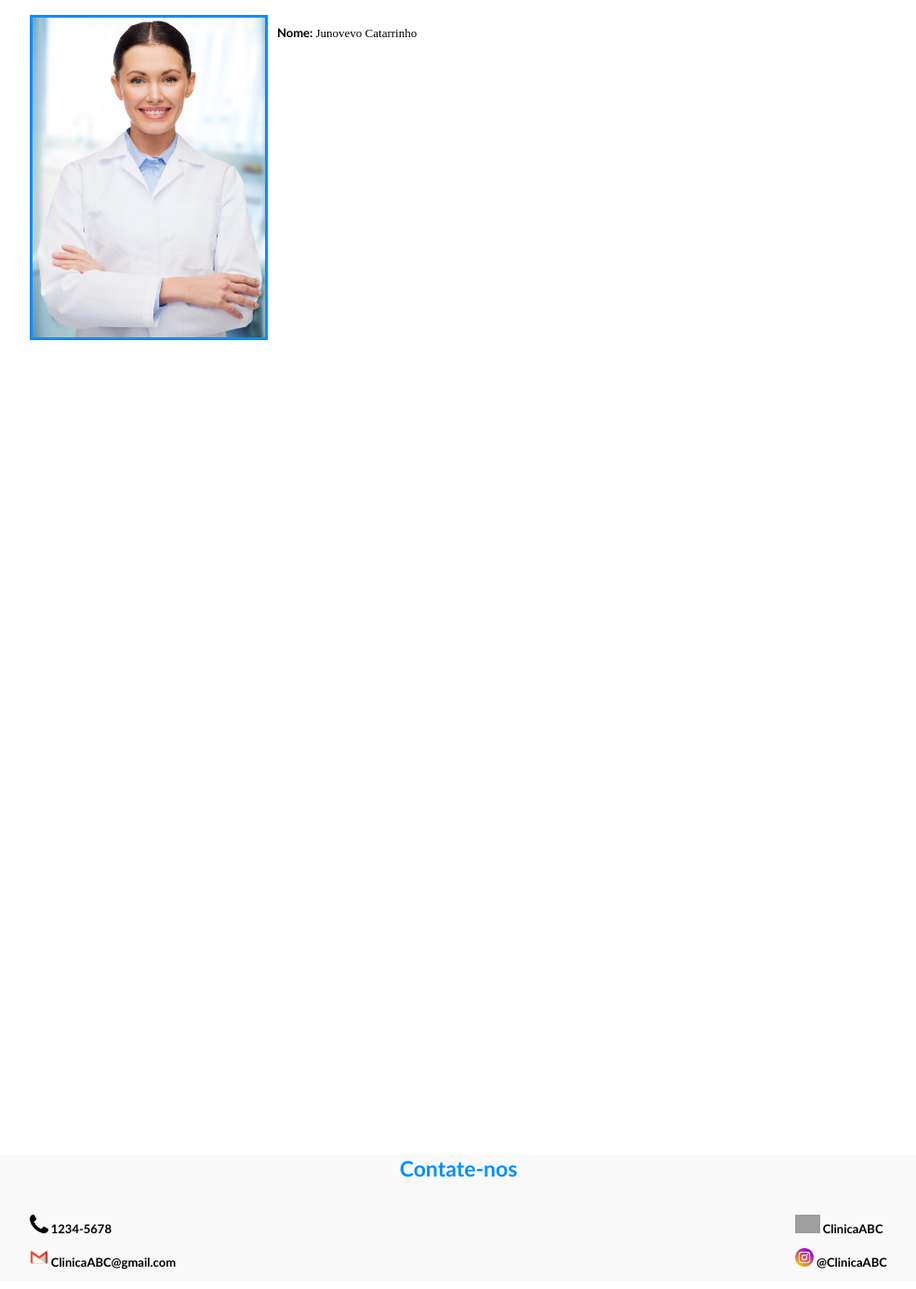
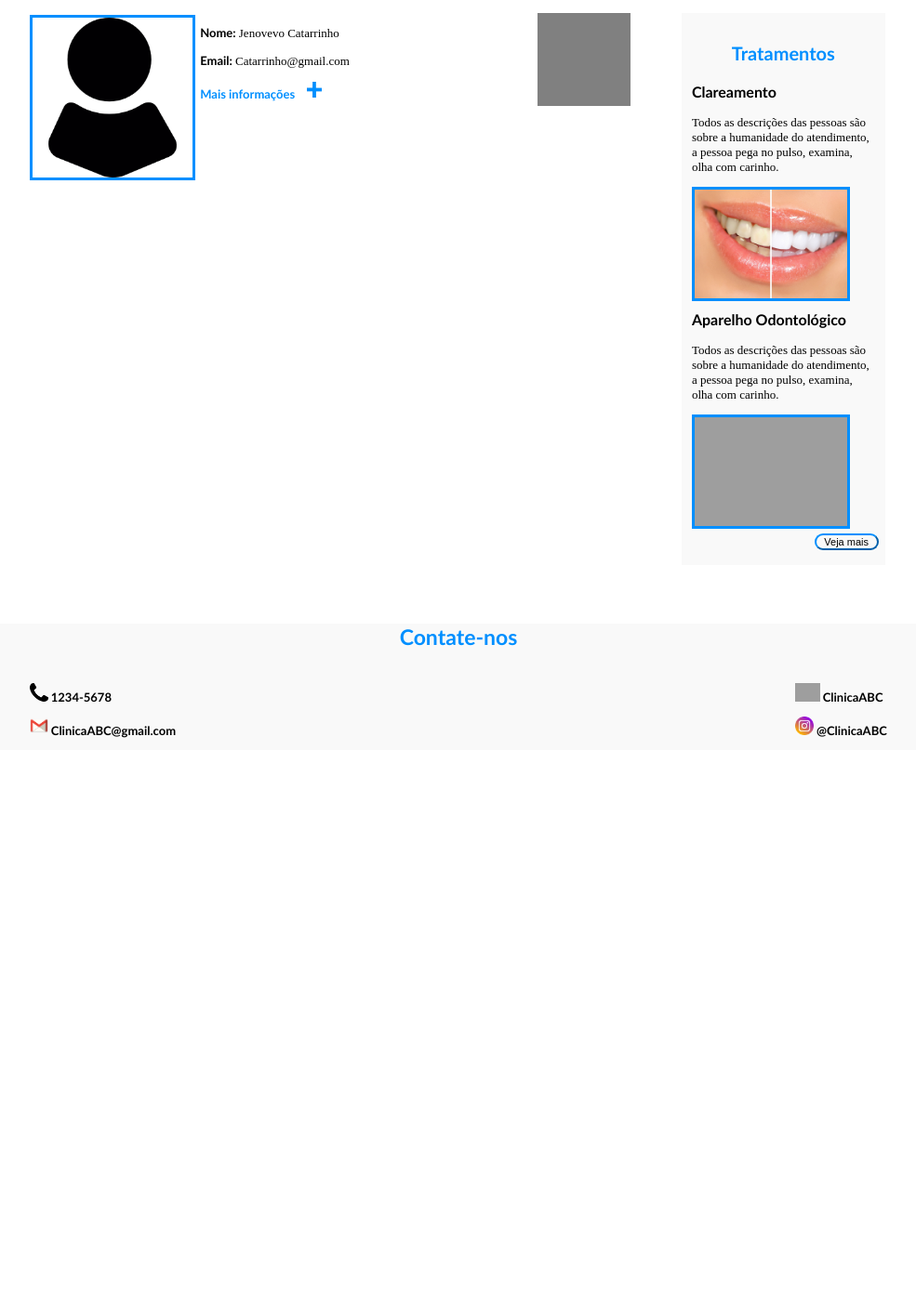
Before and after one commit to azevedoVine/Clinica-, a PHP site: page /perfil.html in a window 1280 px wide. Shown: the part 56-1443 px from the top of the page at 93% size, without its empty margins (147-1132 px from the left). After the commit the page ends 850 px from the top, so only its background shows below. Run offline with PHP 8.4, Linux system fonts and the light colour scheme; some libraries are stand-ins or nearby versions; grey boxes are pictures that could not be loaded.

Commit message:
Contrução da Pagina de Perfil

```diff
--- a/Usuário/assets/css/style.css
+++ b/Usuário/assets/css/style.css
@@ -94,6 +94,7 @@ a:active{
 	border-color:#008FFF;
 	margin-top: 2px;
 	height: 30%;
+
 }
 
 .nome-dentista{
@@ -459,8 +460,20 @@ footer{
 
   .info-user{
 	  display: flex;
+	  width: 50%;
   }
 
   .dados-user{
 	  margin-left: 1%;
   }
+
+  .mais-info-link{
+	  color: #008FFF;
+  }
+
+  .calendario{
+	  background-color: gray;
+	  width: 100px;
+	  height: 100px;
+
+  }
--- a/Usuário/perfil.html
+++ b/Usuário/perfil.html
@@ -36,9 +36,28 @@
             <section>
                 <div class="container">
                     <div class="info-user">
-                        <img src="assets/img/dentista-1.jpg" height="200" class="foto-perfil">
+                        <img src="assets/img/perfil-user.png" height="200" class="foto-perfil">
                         <div class="dados-user">
-                            <p><span class="negrito">Nome: </span>Junovevo Catarrinho</p>
+                            <p><span class="negrito">Nome: </span>Jenovevo Catarrinho</p>
+                            <p><span class="negrito">Email: </span>Catarrinho@gmail.com</p>
+                            <a class="negrito mais-info-link" href="#">Mais informações <img src="assets/img/mais-azul.png" class="icone-mais"></a>
+                        </div>
+                    </div>
+                    <div class="calendario">
+
+                    </div>
+                    <div class="propaganda-tratamento">
+                        <p class="titulo negrito">Tratamentos</p>
+                        <div class="propaganda-individual">
+                            <p class="sub-titulo negrito">Clareamento</p>
+                            <p>Todos as descrições das pessoas são sobre a humanidade do atendimento, a pessoa pega no pulso, examina, olha com carinho.</p>
+                            <img src="assets/img/clareamento.jpg" class="foto-propaganda">
+                        </div>
+                        <div class="propaganda-individual">
+                            <p class="sub-titulo negrito">Aparelho Odontológico</p>
+                            <p>Todos as descrições das pessoas são sobre a humanidade do atendimento, a pessoa pega no pulso, examina, olha com carinho.</p>
+                            <img src="assets/img/aparelho-ortodontico.jpg" class="foto-propaganda">
+                            <a href="tratamentos.html"><button class='vejamais tratamento-botao'>Veja mais</button></a>
                         </div>
                     </div>
                 </div>
```
Also changed, not shown: Usuário/assets/img/mais-azul.png (added), Usuário/assets/img/perfil-user.png (added).
